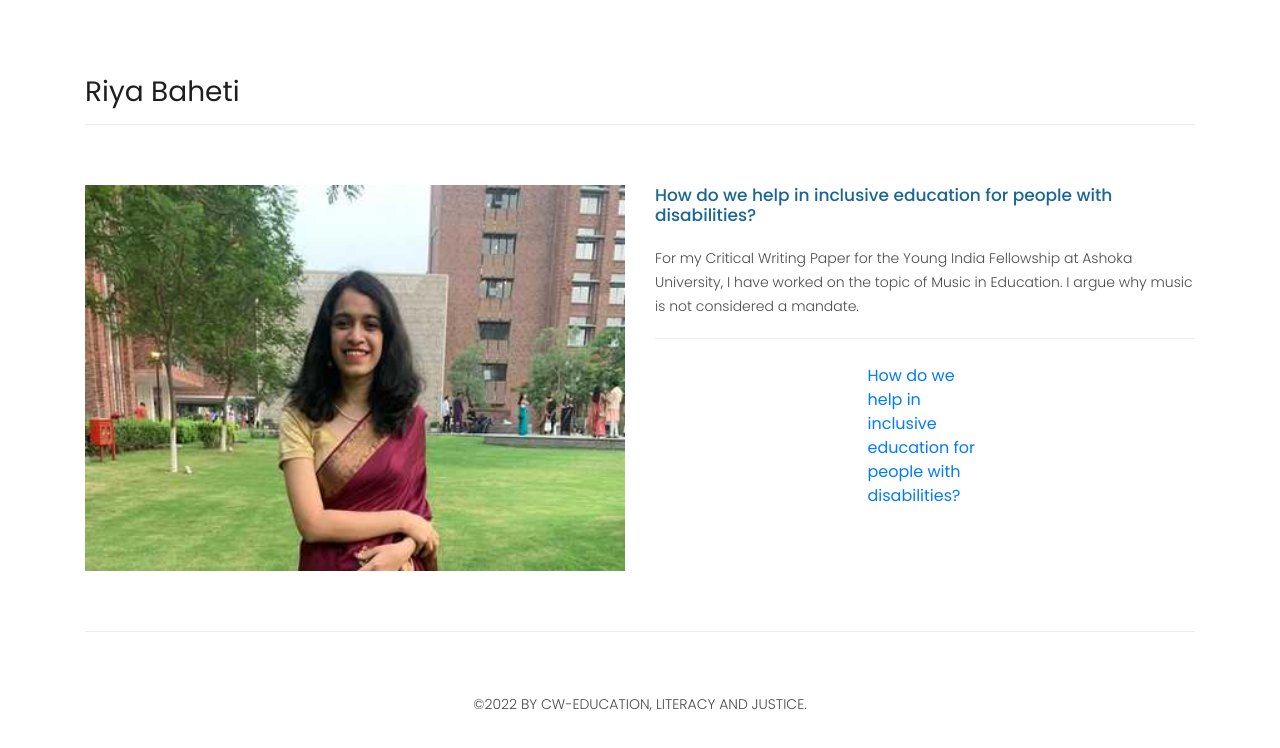
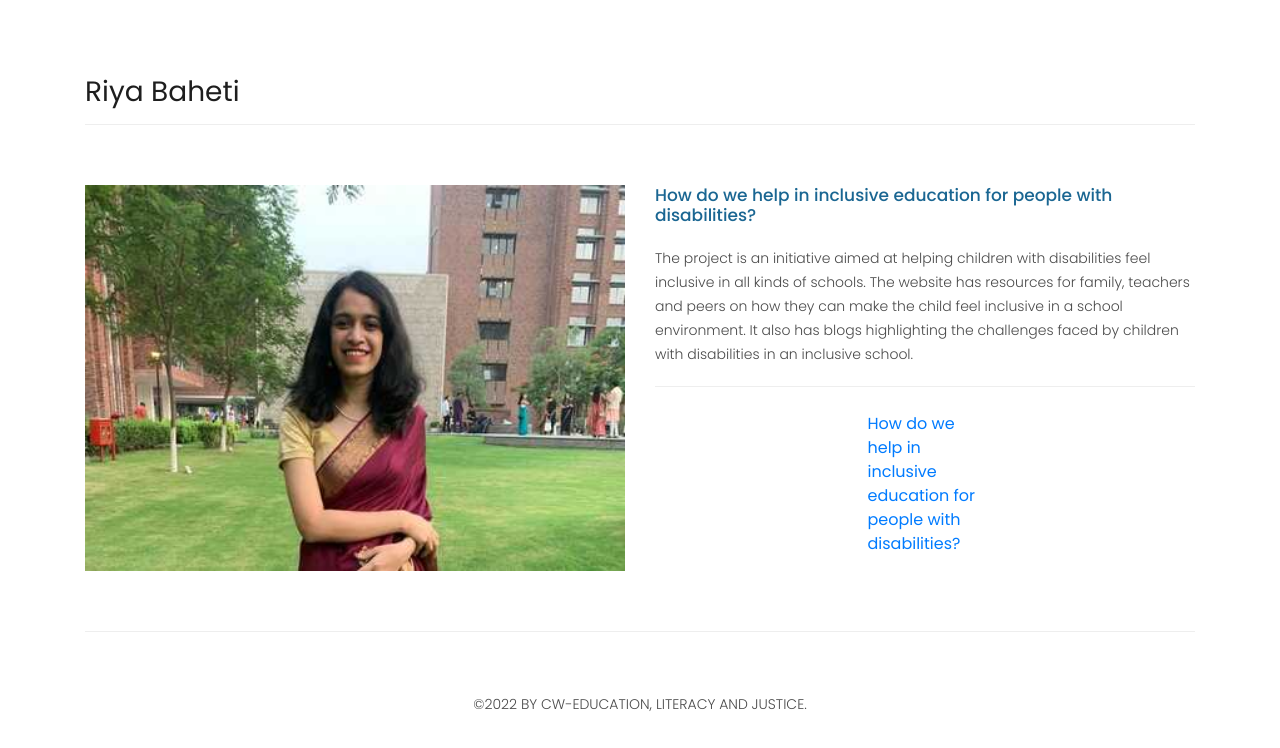
Before and after one commit to cw-education-206/cw-education, a plain HTML site: page riya_b.html in a window 1280 px wide. Shown: the part 92-840 px from the top of the page. Drawn offline with Linux system fonts and the light colour scheme.

Commit message:
Update riya_b.html

```diff
--- a/riya_b.html
+++ b/riya_b.html
@@ -92,7 +92,7 @@
           <div class="col-md-6">
             <div class="left-content">
               <h4>How do we help in inclusive education for people with disabilities?</h4>
-              <p>For my Critical Writing Paper for the Young India Fellowship at Ashoka University, I have worked on the topic of Music in Education. I argue why music is not considered a mandate.</p>
+              <p>The project is an initiative aimed at helping children with disabilities feel inclusive in all kinds of schools. The website has resources for family, teachers and peers on how they can make the child feel inclusive in a school environment. It also has blogs highlighting the challenges faced by children with disabilities in an inclusive school.</p>
               <a href="https://bahetiriya12.wixsite.com/my-site"  style="display: block;width: 115px;margin: 0 auto;">How do we help in inclusive education for people with disabilities?</a>
             </div>
           </div>
```
